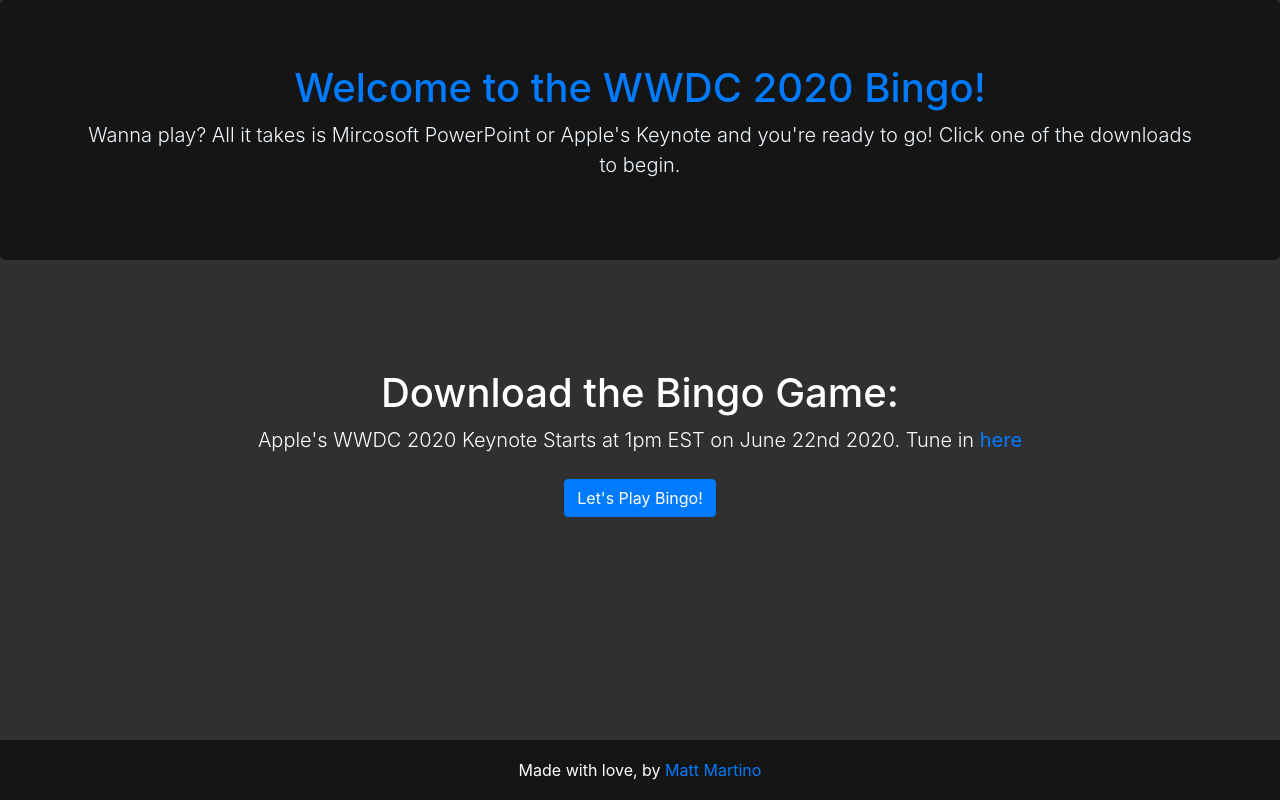
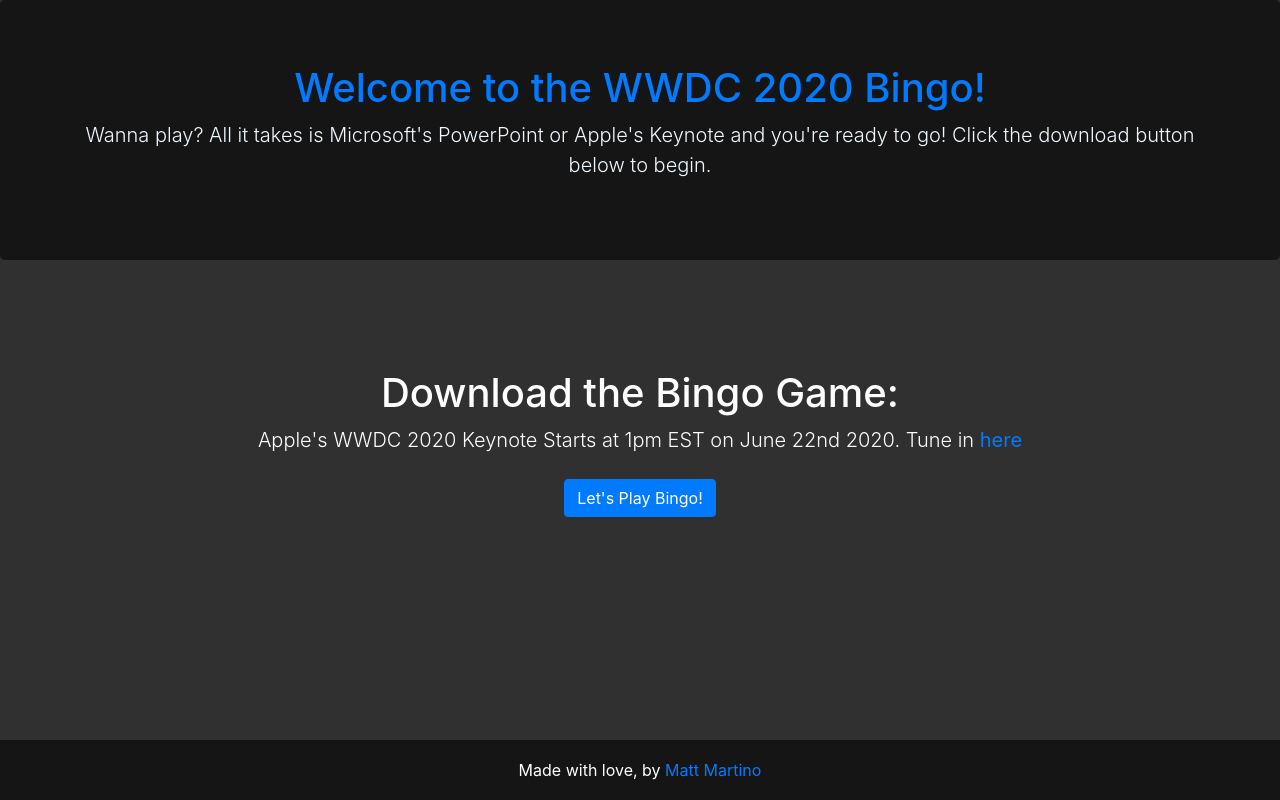
Before and after one commit to MatthewMartino/wwdcbingo, a plain HTML site: page index.html in a window 1280 px wide. Drawn offline with nearby package versions, Linux system fonts and the light colour scheme.

Commit message:
Spelling

```diff
--- a/index.html
+++ b/index.html
@@ -18,7 +18,7 @@
     <section class="jumbotron text-center">
         <div class="container">
           <h1>Welcome to the WWDC 2020 Bingo!</h1>
-          <p class="lead text-muted">Wanna play? All it takes is Mircosoft PowerPoint or Apple's Keynote and you're ready to go! Click one of the downloads to begin.</p>
+          <p class="lead text-muted">Wanna play? All it takes is Microsoft's PowerPoint or Apple's Keynote and you're ready to go! Click the download button below to begin.</p>
         </div>
       </section>
 
```
